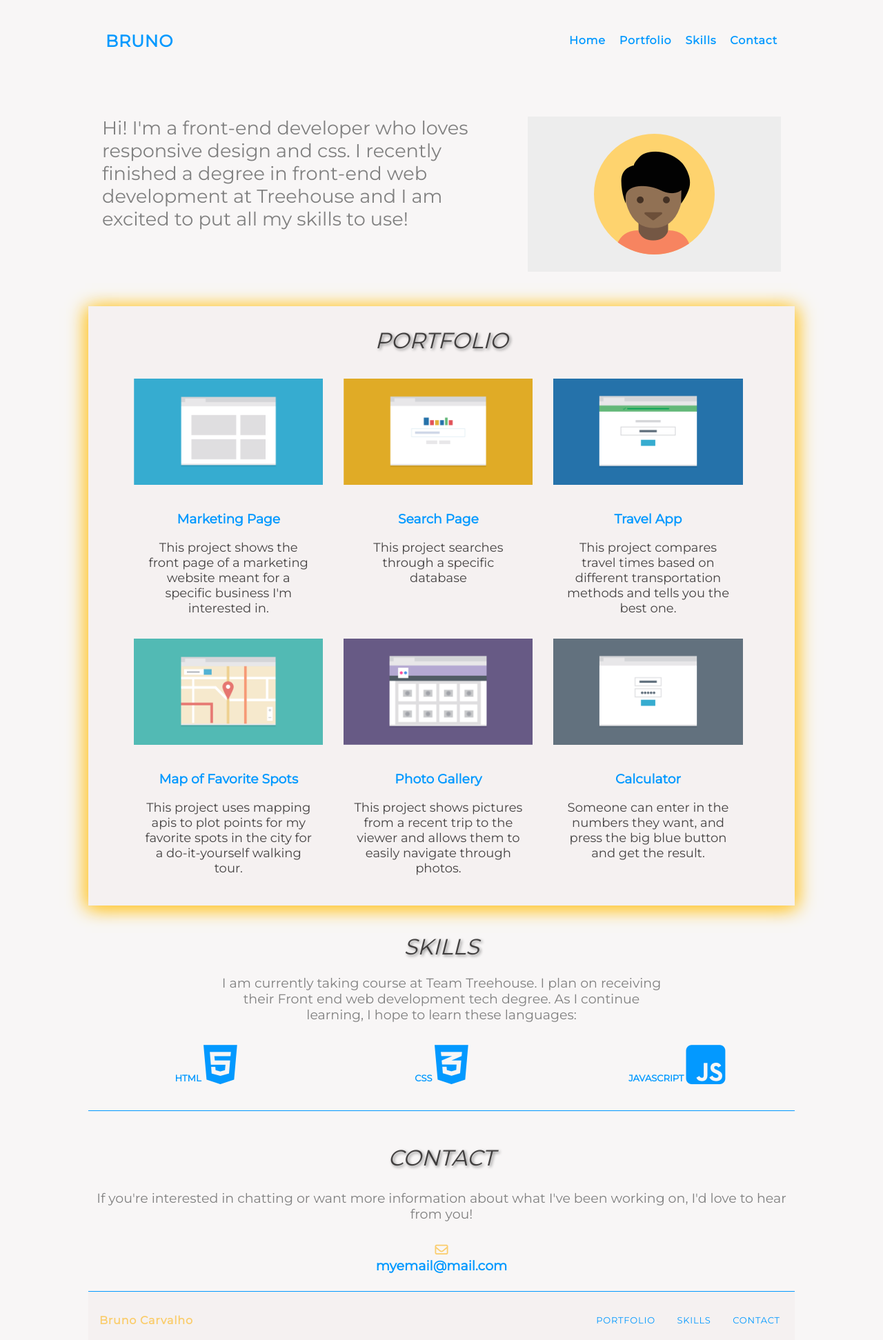
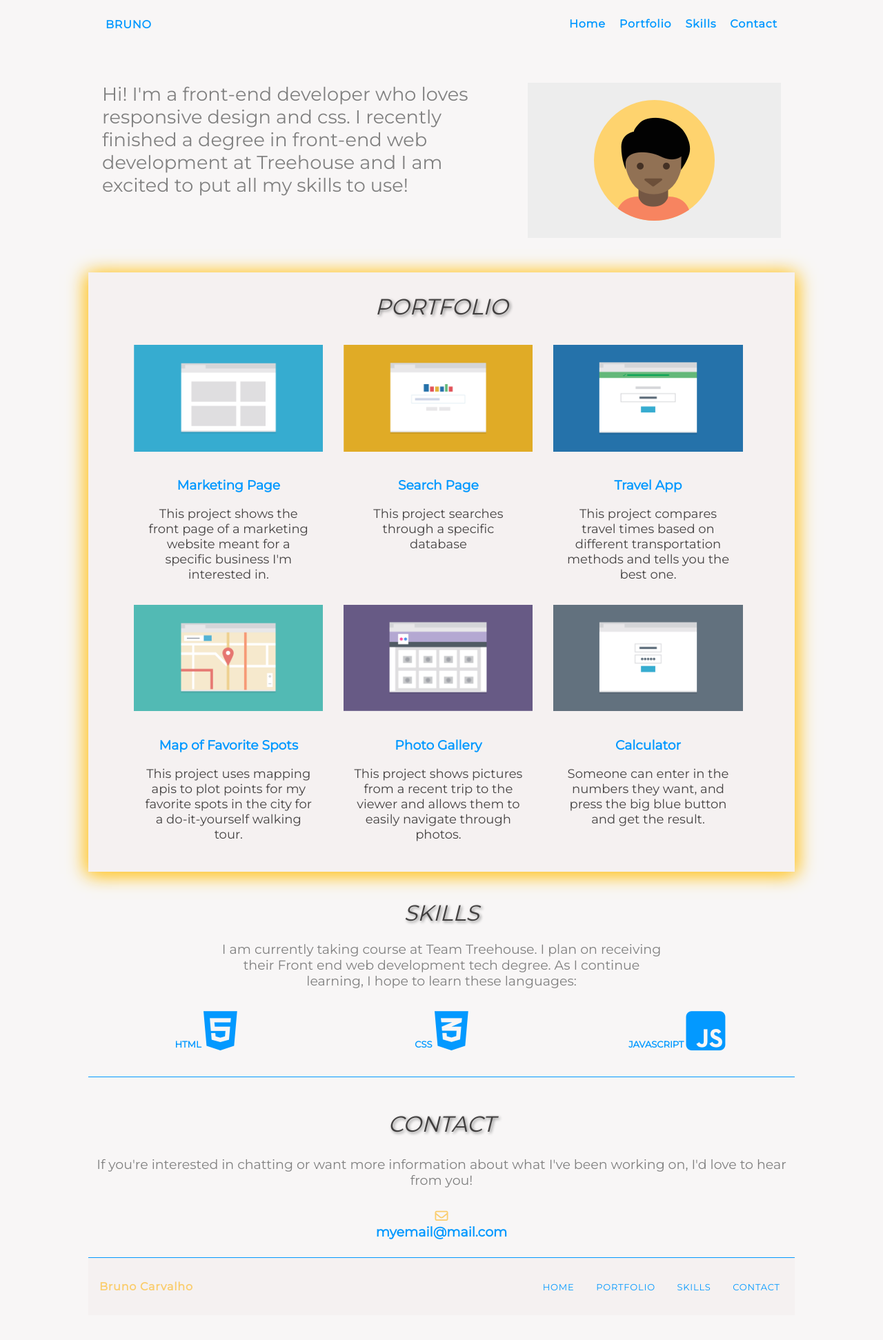
Before and after one commit to Soulr3b3l/Mobile-first-Responsive-Layout, a plain HTML site: page index.html in a window 1280 px wide. Shown: the whole page at 69% size. After the commit the page ends 1907 px from the top, so only its background shows below. Drawn offline with Linux system fonts and the light colour scheme.

Commit message:
Update index.html

```diff
--- a/index.html
+++ b/index.html
@@ -13,10 +13,10 @@
 
 <body>
 
-    <nav>
-    <h1><a class="name">BRUNO</a></h1>
+   <nav>
+     <a class="name">BRUNO</a>
        <ul class="top-nav">
-         <li><a href="#home">Home</a></li>
+         <li><a href="#">Home</a></li>
          <li><a href="#portfolio">Portfolio</a></li>
          <li><a href="#skills">Skills</a></li>
          <li><a href="#contact">Contact</a></li>
@@ -107,6 +107,7 @@
             <h3>Bruno Carvalho</h3>
             <div class="footer">
                 <ul class="footer-ul">
+                    <li><a href="#">Home</a></li>
                     <li><a href="#portfolio">Portfolio</a></li>
                     <li><a href="#skills">Skills</a></li>
                     <li><a href="#contact">Contact</a></li>
```
